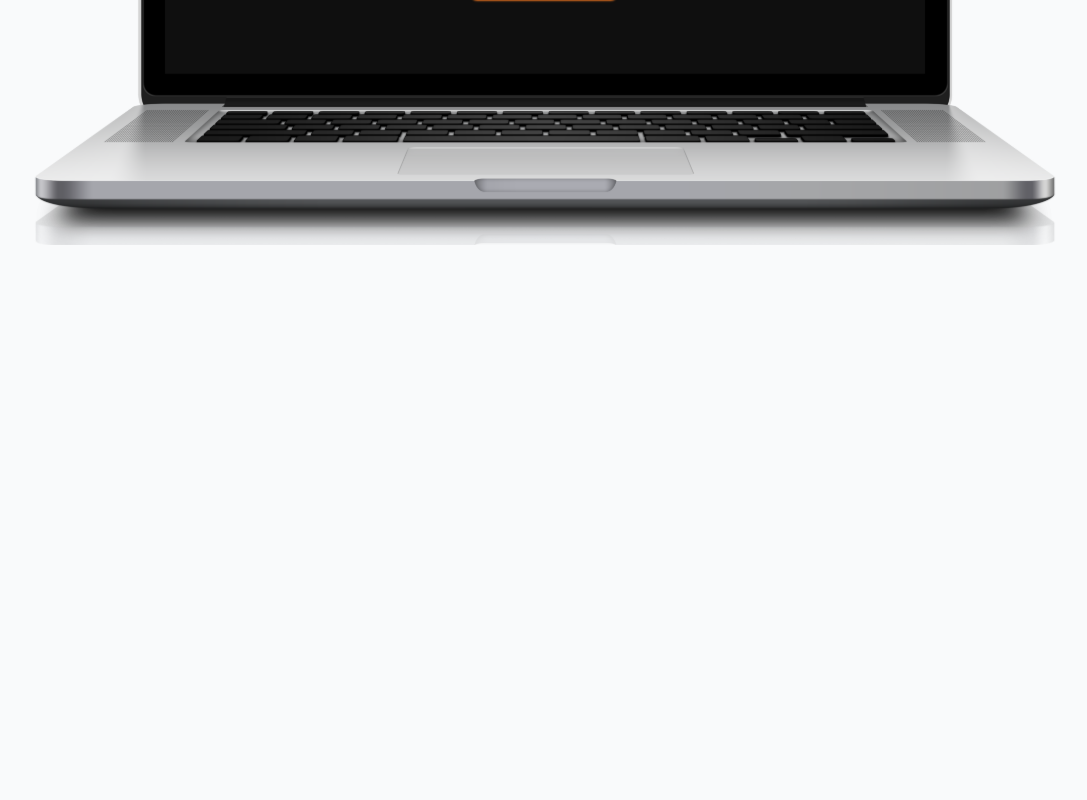
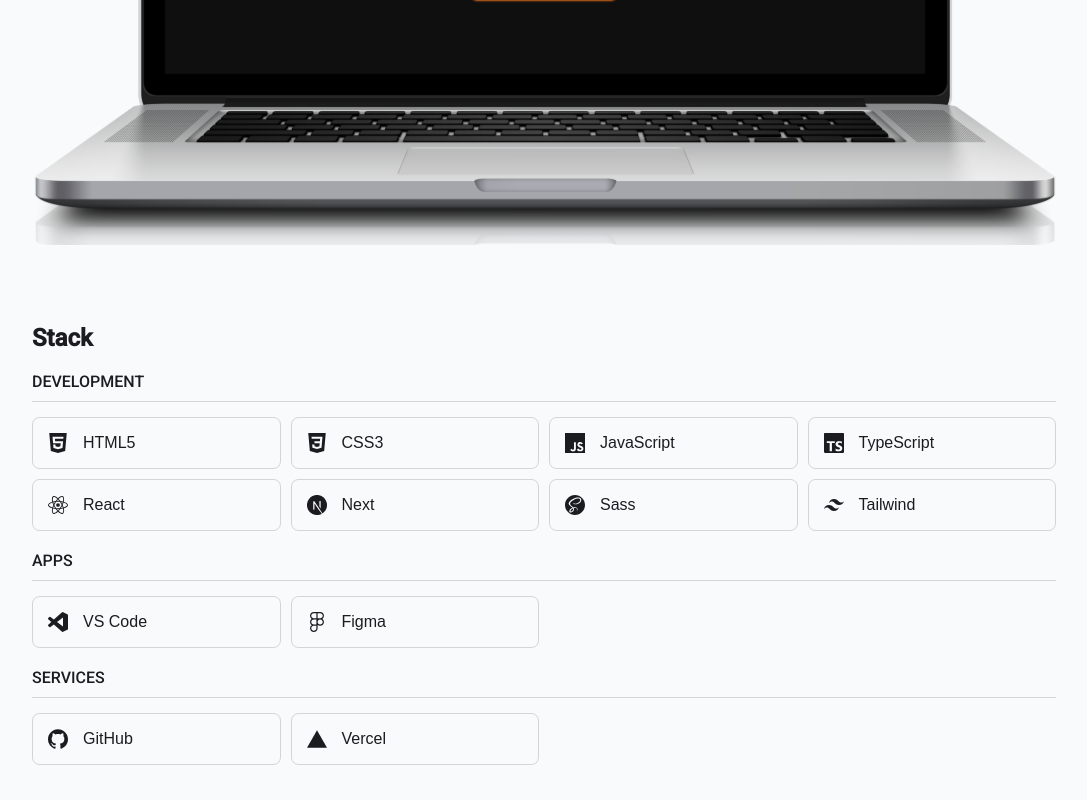
Before and after one commit to Innovavtion/portfolio, a Next.js app: page / in a window 1280 px wide. Shown: the part 611-1411 px from the top of the page, without its empty margins (96-1183 px from the left). Before the commit the page ends 860 px from the top, so only its background shows below. Built offline with nearby package versions, Linux system fonts and the light colour scheme.

Commit message:
feat: simple Stack section

```diff
--- a/app/page.tsx
+++ b/app/page.tsx
@@ -1,10 +1,12 @@
 import styles from "./page.module.scss";
 import About from "@/components/About/About";
+import Stack from "@/components/Stack/Stack";
 
 export default function Home() {
   return (
     <>
       <About />
+      <Stack />
     </>
   );
 }
--- /dev/null
+++ b/components/Stack/Stack.module.scss
@@ -0,0 +1,75 @@
+.Stack {
+  width: 100%;
+
+  display: flex;
+  justify-content: center;
+  align-items: center;
+
+  z-index: 1;
+}
+
+.Content {
+  margin-top: 75px;
+  margin-bottom: 35px;
+
+  width: 100%;
+  max-width: 1024px;
+}
+
+.Divider {
+  margin-top: 10px;
+  margin-bottom: 15px;
+
+  width: 100%;
+  height: 1px;
+  background-color: var(--border-color);
+}
+
+.StackSection {
+  margin-top: 20px;
+  width: 100%;
+
+  display: flex;
+  flex-direction: column;
+
+  h4 {
+    font-weight: lighter;
+  }
+}
+
+.Info {
+  display: grid;
+  grid-template-columns: repeat(4, minmax(0, 1fr));
+  grid-column-gap: 10px;
+  grid-row-gap: 10px;
+
+  @media (max-width: 1024px) {
+    grid-template-columns: repeat(3, minmax(0, 1fr));
+  }
+
+  @media (max-width: 768px) {
+    grid-template-columns: repeat(2, minmax(0, 1fr));
+  }
+
+  @media (max-width: 450px) {
+    grid-template-columns: repeat(1, minmax(0, 1fr));
+  }
+
+  button {
+    padding: 15px;
+    display: flex;
+    align-items: center;
+    justify-content: start;
+
+    font-weight: 100;
+
+    background: none;
+    font-size: 16px;
+    border-radius: 7.5px;
+
+    svg {
+      font-size: 20px;
+      margin-right: 15px;
+    }
+  }
+}
--- /dev/null
+++ b/components/Stack/Stack.tsx
@@ -0,0 +1,92 @@
+import styles from "./Stack.module.scss";
+import { Button } from "@/components/Base/Button/Button";
+import {
+  SiHtml5,
+  SiCss3,
+  SiJavascript,
+  SiTypescript,
+  SiReact,
+  SiNextdotjs,
+  SiSass,
+  SiTailwindcss,
+  SiVisualstudiocode,
+  SiFigma,
+  SiGithub,
+  SiVercel,
+} from "react-icons/si";
+
+export default function Stack() {
+  return (
+    <div className={styles.Stack}>
+      <div className={styles.Content}>
+        <h2>Stack</h2>
+        <div className={styles.StackSection}>
+          <h4>DEVELOPMENT</h4>
+          <div className={styles.Divider} />
+          <div className={styles.Info}>
+            <Button>
+              <SiHtml5 />
+              <p>HTML5</p>
+            </Button>
+            <Button>
+              <SiCss3 />
+              <p>CSS3</p>
+            </Button>
+            <Button>
+              <SiJavascript />
+              <p>JavaScript</p>
+            </Button>
+            <Button>
+              <SiTypescript />
+              <p>TypeScript</p>
+            </Button>
+            <Button>
+              <SiReact />
+              <p>React</p>
+            </Button>
+            <Button>
+              <SiNextdotjs />
+              <p>Next</p>
+            </Button>
+            <Button>
+              <SiSass />
+              <p>Sass</p>
+            </Button>
+            <Button>
+              <SiTailwindcss />
+              <p>Tailwind</p>
+            </Button>
+          </div>
+        </div>
+        <div className={styles.StackSection}>
+          <h4>APPS</h4>
+          <div className={styles.Divider} />
+          <div className={styles.Info}>
+            <Button>
+              <SiVisualstudiocode />
+              <p>VS Code</p>
+            </Button>
+            <Button>
+              <SiFigma />
+              <p>Figma</p>
+            </Button>
+          </div>
+        </div>
+        <div className={styles.StackSection}>
+          <h4>SERVICES</h4>
+          <div className={styles.Divider} />
+          <div className={styles.Info}>
+            <Button>
+              <SiGithub />
+              <p>GitHub</p>
+            </Button>
+            <Button>
+              <SiVercel />
+              <p>Vercel</p>
+            </Button>
+          </div>
+        </div>
+      </div>
+    </div>
+  );
+}
```
